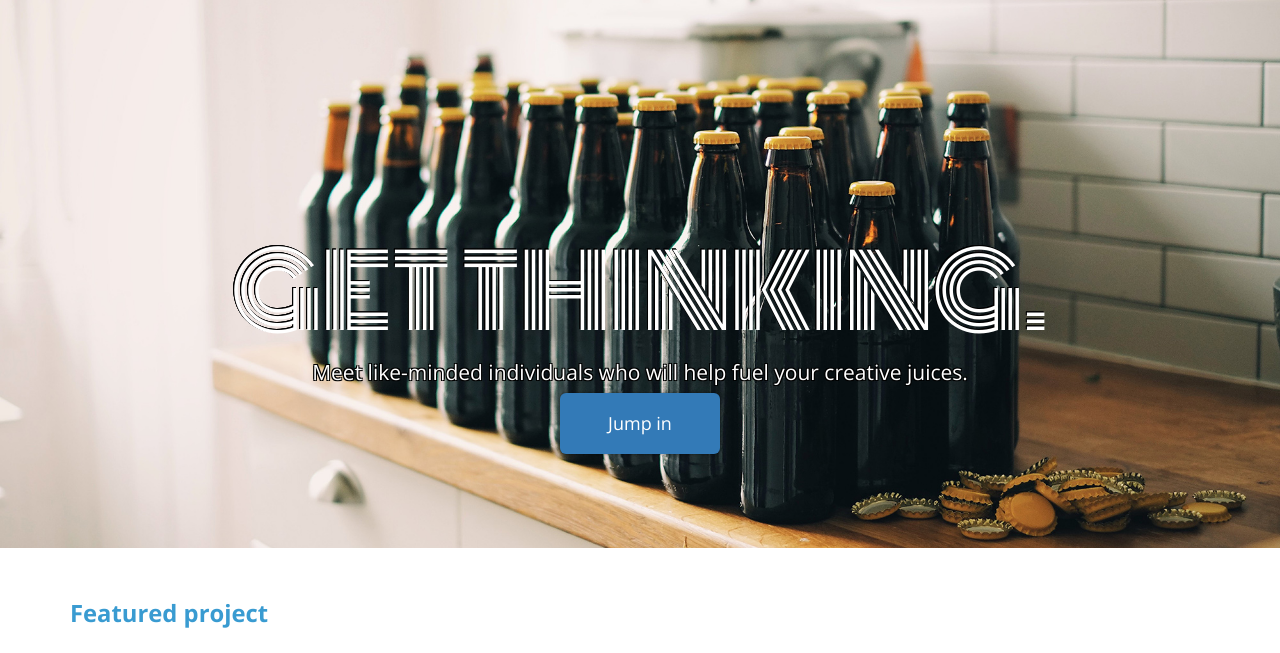
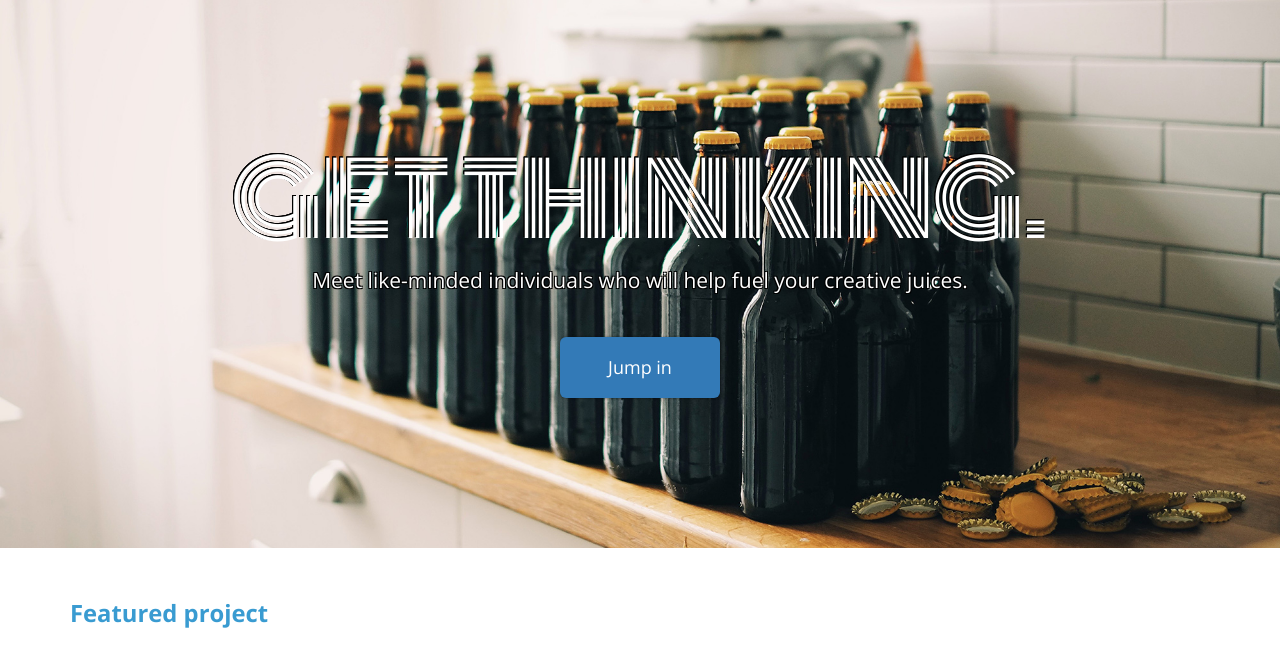
Before and after one commit to tphilippova/jumpstart, a plain HTML site: page index.html in a window 1280 px wide. Shown: the part 68-721 px from the top of the page. Drawn offline with nearby package versions, Linux system fonts and the light colour scheme.

Commit message:
Fix bugs: Text and button position in slider. Add 'hide' function for navigation.

```diff
--- a/resources/css/style.css
+++ b/resources/css/style.css
@@ -41,7 +41,6 @@ ul.mobile {
 
 .jumbotron {
   height: 44rem;
-  padding-top: 10rem;
   text-align: center;
   background-size: cover;
   background-position: center;
@@ -87,14 +86,12 @@ ul.mobile {
 .jumbotron p {
   color: white;
   max-width: 51.3rem;
-  font-weight: 1.5rem;
   margin: auto;
-  margin-bottom: 18.25rem;
 }
 
 .button {
   position: relative;
-  top: -16rem;
+  top: -20rem;
   text-align: center;
   width: 100%;
 }
@@ -115,6 +112,11 @@ ul.mobile {
 
 .btn-primary:active {
   box-shadow: 0 0 0 rgba(0, 0, 0, 0.5);
+}
+
+/* Slick slider */
+.slick-slider {
+  outline: none;
 }
 
 /* Featured project */
--- a/resources/js/main.js
+++ b/resources/js/main.js
@@ -1,7 +1,6 @@
-  $(document).ready(function() {
+  $(document).ready(function(){
     $('.carousel').slick({
-      slidesToShow: 1,
-      infinite: true,
+      slidesToScroll: 1,
       autoplay: true,
       autoplaySpeed: 4000,
       arrows: false,
@@ -10,6 +9,16 @@
       pauseOnHover: false
     });
 
-    var prevScroll = 0
-    $('')
+    var lastScrollTop = 0;
+    $(window).scroll(function(){
+      var scrollTop = $(this).scrollTop();
+      if (scrollTop - lastScrollTop > 50){
+        var navHeight = $('.navbar').css('height');
+        $('.navbar').animate({top: '-' + navHeight}, 150);
+        lastScrollTop = scrollTop;
+      } else if (lastScrollTop - scrollTop > 50) {
+        $('.navbar').animate({top: '0px'}, 150);
+        lastScrollTop = scrollTop;
+      }
+    });
   });
```
